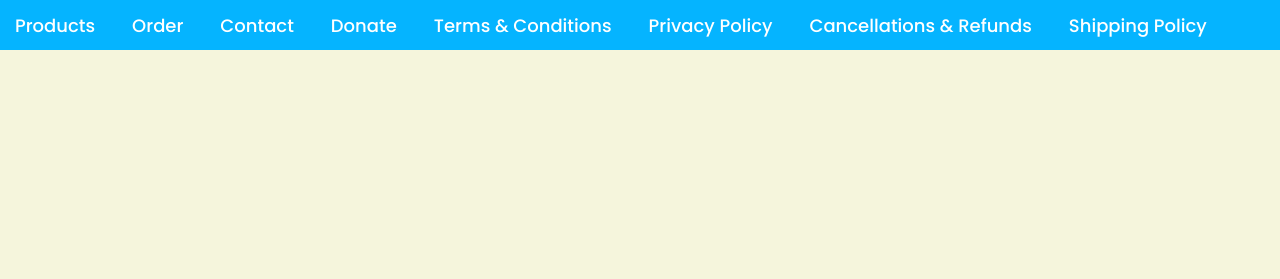
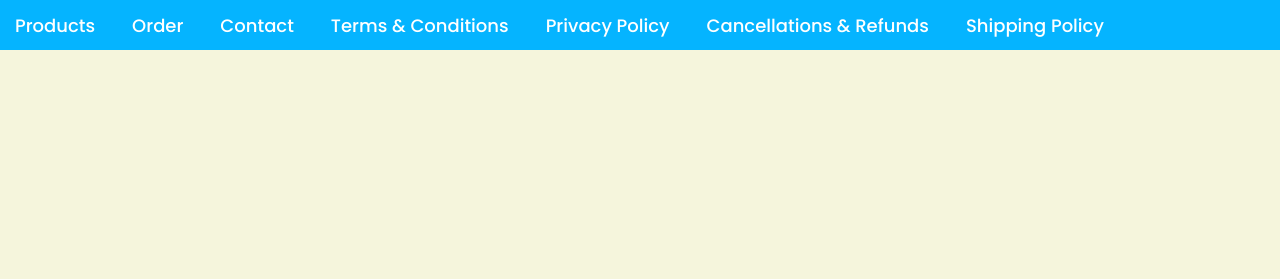
Before and after one commit to thirumalatex/kerchiefexporter, a plain HTML site: page index.html in a window 1280 px wide. Shown: the top 279 px of the page. Drawn offline with Linux system fonts and the light colour scheme.

Commit message:
Update index.html

```diff
--- a/index.html
+++ b/index.html
@@ -17,7 +17,7 @@
         <li><a href="./87654321products.html">Products</a></li>
         <li><a href="https://rzp.io/l/SW7wXYVUPR">Order</a></li>
         <li><a href="4321contactus.html">Contact</a></li>
-        <li><a href="https://rzp.io/l/xk68BDVomg">Donate</a></li>
+
         <li><a href="https://merchant.razorpay.com/policy/LdibGpHRnHkge5/terms">Terms & Conditions</a></li>
         <li><a href="https://merchant.razorpay.com/policy/LdibGpHRnHkge5/privacy">Privacy Policy</a></li>
         <li><a href="https://merchant.razorpay.com/policy/LdibGpHRnHkge5/refund">Cancellations & Refunds</a></li>
```
